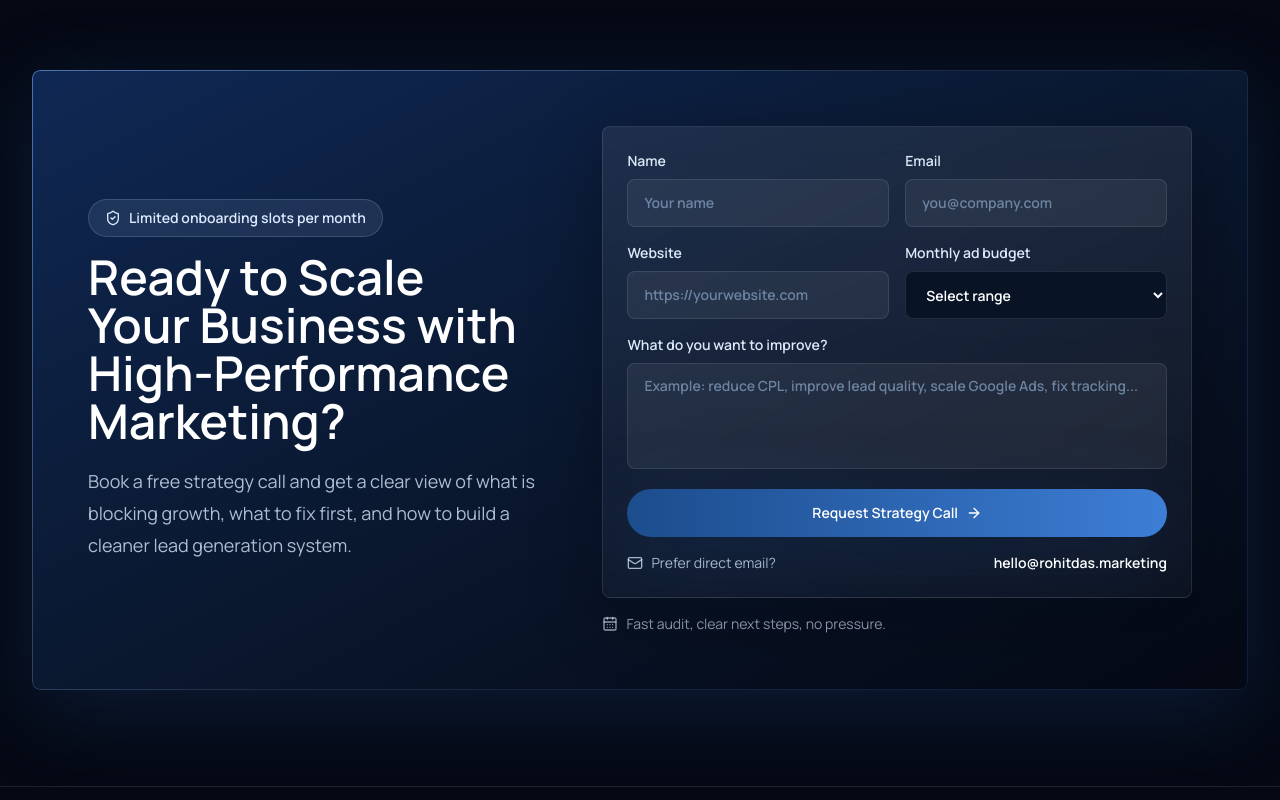
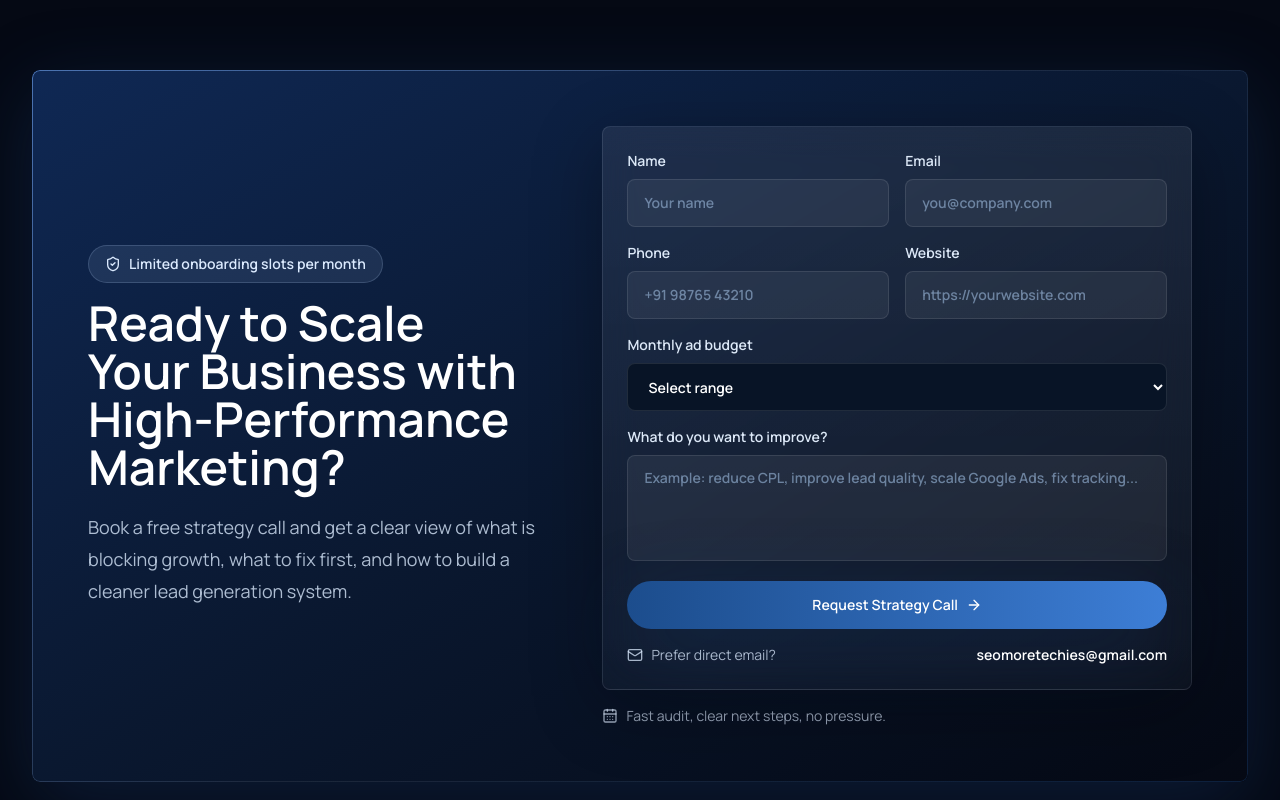
Before and after one commit to rohitdas3636/rohitdas.in, a Next.js app: page / in a window 1280 px wide. Shown: the part 7960-8760 px from the top of the page. Built offline with nearby package versions, Linux system fonts and the light colour scheme.

Commit message:
Connect strategy call form to FormSubmit

```diff
--- /dev/null
+++ b/app/thank-you/page.tsx
@@ -0,0 +1,35 @@
+import Link from "next/link";
+import { CheckCircle2 } from "lucide-react";
+import { Button } from "@/components/button";
+
+export const metadata = {
+  title: "Strategy Call Request Received",
+  description: "Thank you for requesting a strategy call with Rohit Das.",
+};
+
+export default function ThankYouPage() {
+  return (
+    <main className="relative z-10 min-h-screen px-5 py-28 sm:px-6 lg:px-8">
+      <section className="mx-auto flex max-w-3xl flex-col items-center text-center">
+        <div className="glass premium-border rounded-[8px] p-7 sm:p-10">
+          <CheckCircle2 className="mx-auto h-14 w-14 text-blue-300" aria-hidden="true" />
+          <h1 className="mt-6 text-balance text-4xl font-semibold text-white sm:text-5xl">
+            Strategy call request received.
+          </h1>
+          <p className="mt-5 text-base leading-8 text-steel sm:text-lg">
+            Thanks for reaching out. Rohit will review your details and reply with the next available call slots.
+          </p>
+          <div className="mt-8 flex flex-col justify-center gap-3 sm:flex-row">
+            <Button href="/">Back to Home</Button>
+            <Link
+              href="mailto:seomoretechies@gmail.com"
+              className="inline-flex min-h-12 items-center justify-center rounded-full border border-white/[0.14] bg-white/[0.07] px-5 py-3 text-sm font-semibold text-white transition hover:-translate-y-0.5 hover:border-white/[0.26] hover:bg-white/[0.11]"
+            >
+              Email Directly
+            </Link>
+          </div>
+        </div>
+      </section>
+    </main>
+  );
+}
--- a/components/booking-form.tsx
+++ b/components/booking-form.tsx
@@ -1,46 +1,21 @@
-"use client";
+import { ArrowRight, Mail } from "lucide-react";
 
-import { FormEvent, useState } from "react";
-import { ArrowRight, CheckCircle2, Mail } from "lucide-react";
-
-const contactEmail = "hello@rohitdas.marketing";
+const contactEmail = "seomoretechies@gmail.com";
 
 export function BookingForm() {
-  const [submitted, setSubmitted] = useState(false);
+  return (
+    <form
+      action={`https://formsubmit.co/${contactEmail}`}
+      method="POST"
+      className="glass rounded-[8px] p-5 sm:p-6"
+      aria-label="Book a strategy call"
+    >
+      <input type="hidden" name="_subject" value="New Strategy Call Request from rohitdas.in" />
+      <input type="hidden" name="_template" value="table" />
+      <input type="hidden" name="_captcha" value="false" />
+      <input type="hidden" name="_next" value="https://rohitdas.in/thank-you" />
+      <input type="text" name="_honey" className="hidden" tabIndex={-1} autoComplete="off" />
 
-  function handleSubmit(event: FormEvent<HTMLFormElement>) {
-    event.preventDefault();
-    const form = new FormData(event.currentTarget);
-    const name = String(form.get("name") || "");
-    const email = String(form.get("email") || "");
-    const website = String(form.get("website") || "");
-    const budget = String(form.get("budget") || "");
-    const goal = String(form.get("goal") || "");
-
-    const body = [
-      "Hi Rohit,",
-      "",
-      "I would like to book a free strategy call.",
-      "",
-      `Name: ${name}`,
-      `Email: ${email}`,
-      `Website: ${website}`,
-      `Monthly ad budget: ${budget}`,
-      "",
-      "Main growth goal:",
-      goal,
-      "",
-      "Please share the next available call slots.",
-    ].join("\n");
-
-    window.location.href = `mailto:${contactEmail}?subject=${encodeURIComponent(
-      "Strategy Call Request",
-    )}&body=${encodeURIComponent(body)}`;
-    setSubmitted(true);
-  }
-
-  return (
-    <form onSubmit={handleSubmit} className="glass rounded-[8px] p-5 sm:p-6" aria-label="Book a strategy call">
       <div className="grid gap-4 sm:grid-cols-2">
         <label className="grid gap-2 text-sm font-semibold text-mist">
           Name
@@ -64,6 +39,16 @@ export function BookingForm() {
           />
         </label>
         <label className="grid gap-2 text-sm font-semibold text-mist">
+          Phone
+          <input
+            name="phone"
+            type="tel"
+            autoComplete="tel"
+            className="min-h-12 rounded-[8px] border border-white/10 bg-white/[0.06] px-4 text-sm text-white outline-none transition placeholder:text-steel/70 focus:border-blue-300/50"
+            placeholder="+91 98765 43210"
+          />
+        </label>
+        <label className="grid gap-2 text-sm font-semibold text-mist">
           Website
           <input
             name="website"
@@ -73,10 +58,11 @@ export function BookingForm() {
             placeholder="https://yourwebsite.com"
           />
         </label>
-        <label className="grid gap-2 text-sm font-semibold text-mist">
+        <label className="grid gap-2 text-sm font-semibold text-mist sm:col-span-2">
           Monthly ad budget
           <select
-            name="budget"
+            required
+            name="monthly_ad_budget"
             className="min-h-12 rounded-[8px] border border-white/10 bg-[#081426] px-4 text-sm text-white outline-none transition focus:border-blue-300/50"
             defaultValue=""
           >
@@ -94,7 +80,7 @@ export function BookingForm() {
         What do you want to improve?
         <textarea
           required
-          name="goal"
+          name="growth_goal"
           rows={4}
           className="resize-none rounded-[8px] border border-white/10 bg-white/[0.06] px-4 py-3 text-sm text-white outline-none transition placeholder:text-steel/70 focus:border-blue-300/50"
           placeholder="Example: reduce CPL, improve lead quality, scale Google Ads, fix tracking..."
@@ -109,8 +95,8 @@ export function BookingForm() {
       </button>
       <div className="mt-4 flex flex-col gap-2 text-sm text-blue-100/75 sm:flex-row sm:items-center sm:justify-between">
         <span className="inline-flex items-center gap-2">
-          {submitted ? <CheckCircle2 className="h-4 w-4 text-blue-200" aria-hidden="true" /> : <Mail className="h-4 w-4" aria-hidden="true" />}
-          {submitted ? "Your email app should open with the request." : "Prefer direct email?"}
+          <Mail className="h-4 w-4" aria-hidden="true" />
+          Prefer direct email?
         </span>
         <a className="font-semibold text-white underline-offset-4 hover:underline" href={`mailto:${contactEmail}`}>
           {contactEmail}
--- a/sections/footer.tsx
+++ b/sections/footer.tsx
@@ -37,7 +37,7 @@ export function Footer() {
             {[
               { label: "LinkedIn", icon: ExternalLink, href: "https://www.linkedin.com" },
               { label: "X", icon: MessageCircle, href: "https://x.com" },
-              { label: "Email", icon: Mail, href: "mailto:hello@rohitdas.marketing" },
+              { label: "Email", icon: Mail, href: "mailto:seomoretechies@gmail.com" },
             ].map((item) => (
               <Link
                 key={item.label}
@@ -50,7 +50,7 @@ export function Footer() {
             ))}
           </div>
           <div className="mt-5">
-            <Button href="mailto:hello@rohitdas.marketing?subject=Strategy%20Call%20Request" variant="secondary">
+            <Button href="mailto:seomoretechies@gmail.com?subject=Strategy%20Call%20Request" variant="secondary">
               Contact Rohit
             </Button>
           </div>
```
